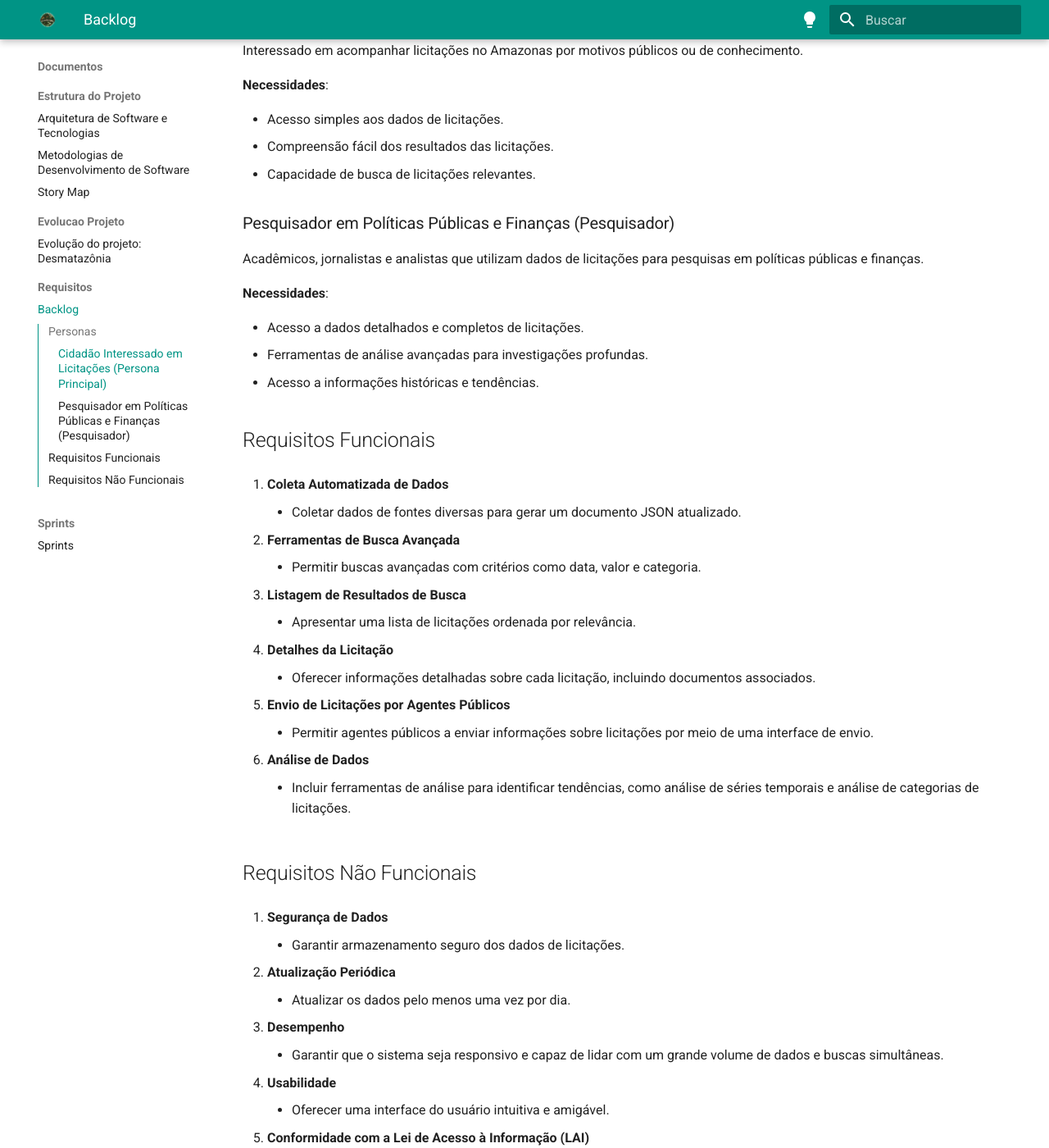
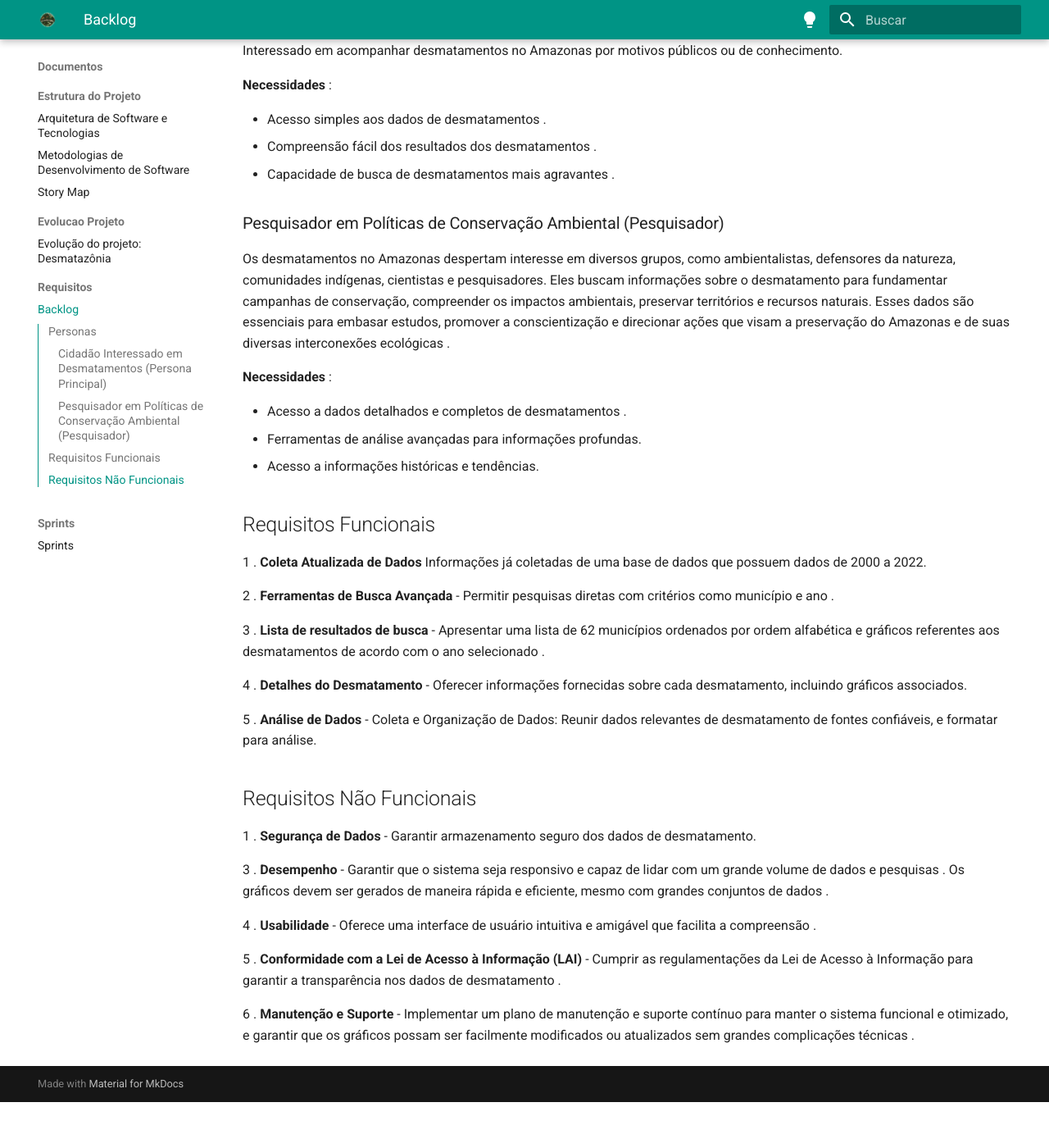
Before and after one commit to unb-mds/2023-2-Squad02-Desmatazonia, an MkDocs documentation site: the page built from docs/Documentos/Requisitos/Backlog.md, in a window 1280 px wide and 1400 px high, scrolled down 691 px. Shown: the whole window at 82% size. Built offline with MkDocs 1.6.1 and Material for MkDocs 9.7.7, drawn with Linux system fonts in a browser that asks for light colours; after the commit the page ends 2035 px from its top, so only the background shows below that; some of the changed text lies outside the part shown.

Commit message:
docs-Atualizando backlog.md

```diff
--- a/docs/Documentos/Requisitos/Backlog.md
+++ b/docs/Documentos/Requisitos/Backlog.md
@@ -1,73 +1,68 @@
-| Épicos                                       | Features                                       | Critérios de Aceitação                                   |
-|----------------------------------------------|------------------------------------------------|----------------------------------------------------------|
-| **Extração de Dados de Licitações**            | *Coleta de Dados Automatizada*                 | O sistema deve coletar dados de todas as fontes necessárias e gerar um arquivo JSON atualizado.                         |
-|                                                 | *Atualização Periódica*                        | O sistema deve ser capaz de atualizar os dados regularmente.                                                             |
-| **Interface do Usuário de Busca e Análise**       | *Página de Pesquisa de Licitações*             | Os usuários devem poder inserir critérios de pesquisa e receber resultados relevantes.                               |
-|                                                 | *Listagem de Resultados*                       | A lista deve ser clara e ordenada por relevância.                                                                         |
-|                                                 | *Detalhes da Licitação*                        | Os detalhes devem incluir todas as informações relevantes.                                                                |
-|                                                 | *Análise de Dados*                            | As ferramentas de análise devem ser intuitivas e informativas.                                                           |
+| Épicos                                               | Recursos                                            | Critérios de Aceitação                                                                                                                                                            |
+| ----------------------------------------------------- | --------------------------------------------------- | --------------------------------------------------------------------------------------------------------------------------------------------------------------------------------- |
+| **Extração de Dados de Desmatamento**                 | *Coleta de Dados*                                   | O sistema deve ser capaz de exibir os dados atualizados fornecidos por possíveis fontes, os quais foram gerados e estão disponíveis em um arquivo JSON.                            |
+|                                                       |                                                     |                                                                                                                                                                                   |
+| **Interface do Usuário de Busca e Análise**           | *Página de Pesquisa de desmatamentos*                | Os usuários devem poder inserir critérios de pesquisa e receber resultados relevantes.                                                                                            |
+|                                                       | *Lista de resultados*                               | A lista deve ser clara e ordenada por ordem alfabética. Devem ser apresentados gráficos referentes a cada município.                                                                 |
+|                                                       | *Detalhes do desmatamento*                          | Os detalhes devem incluir todas as informações relevantes.                                                                                                                          |
+|                                                       | *Análise de Dados*                                  | As ferramentas de análise devem ser intuitivas e informativas.                                                                                                                     |
+
 
 
 ## Personas
 
-### Cidadão Interessado em Licitações (Persona Principal)
+### Cidadão Interessado em Desmatamentos (Persona Principal)
 
-Interessado em acompanhar licitações no Amazonas por motivos públicos ou de conhecimento.
+Interessado em acompanhar desmatamentos no Amazonas por motivos públicos ou de conhecimento.
 
-**Necessidades**:
+**Necessidades** :
 
-- Acesso simples aos dados de licitações.
-- Compreensão fácil dos resultados das licitações.
-- Capacidade de busca de licitações relevantes.
+- Acesso simples aos dados de desmatamentos .
+- Compreensão fácil dos resultados dos desmatamentos .
+- Capacidade de busca de desmatamentos mais agravantes .
 
-### Pesquisador em Políticas Públicas e Finanças (Pesquisador)
+### Pesquisador em Políticas de Conservação Ambiental (Pesquisador)
 
-Acadêmicos, jornalistas e analistas que utilizam dados de licitações para pesquisas em políticas públicas e finanças.
+Os desmatamentos no Amazonas despertam interesse em diversos grupos, como ambientalistas, defensores da natureza, comunidades indígenas, cientistas e pesquisadores. Eles buscam informações sobre o desmatamento para fundamentar campanhas de conservação, compreender os impactos ambientais, preservar territórios e recursos naturais. Esses dados são essenciais para embasar estudos, promover a conscientização e direcionar ações que visam a preservação do Amazonas e de suas diversas interconexões ecológicas .
 
-**Necessidades**:
+**Necessidades** :
 
-  - Acesso a dados detalhados e completos de licitações.
-  - Ferramentas de análise avançadas para investigações profundas.
+  - Acesso a dados detalhados e completos de desmatamentos .
+  - Ferramentas de análise avançadas para informações profundas.
   - Acesso a informações históricas e tendências.
 
 
 
 ## Requisitos Funcionais
 
-1. **Coleta Automatizada de Dados**
-    - Coletar dados de fontes diversas para gerar um documento JSON atualizado.
+1 .  **Coleta Atualizada de Dados**
+    Informações já coletadas de uma base de dados que possuem dados de 2000 a 2022.
 
-2. **Ferramentas de Busca Avançada**
-    - Permitir buscas avançadas com critérios como data, valor e categoria.
+2 .  **Ferramentas de Busca Avançada**
+    - Permitir pesquisas diretas com critérios como município e ano .
 
-3. **Listagem de Resultados de Busca**
-    - Apresentar uma lista de licitações ordenada por relevância.
+3 .  **Lista de resultados de busca**
+    - Apresentar uma lista de 62 municípios ordenados por ordem alfabética e gráficos referentes aos desmatamentos de acordo com o ano selecionado .
 
-4. **Detalhes da Licitação**
-    - Oferecer informações detalhadas sobre cada licitação, incluindo documentos associados.
+4 .  **Detalhes do Desmatamento**
+    - Oferecer informações fornecidas sobre cada desmatamento, incluindo gráficos associados.
 
-5. **Envio de Licitações por Agentes Públicos**
-    - Permitir agentes públicos a enviar informações sobre licitações por meio de uma interface de envio.
-
-6. **Análise de Dados**
-    - Incluir ferramentas de análise para identificar tendências, como análise de séries temporais e análise de categorias de licitações.
+5 .  **Análise de Dados**
+    - Coleta e Organização de Dados: Reunir dados relevantes de desmatamento de fontes confiáveis, e formatar para análise.
 
 ## Requisitos Não Funcionais
 
-1. **Segurança de Dados**
-    - Garantir armazenamento seguro dos dados de licitações.
+1 .  **Segurança de Dados**
+    - Garantir armazenamento seguro dos dados de desmatamento.
 
-2. **Atualização Periódica**
-    - Atualizar os dados pelo menos uma vez por dia.
+3 .  **Desempenho**
+    - Garantir que o sistema seja responsivo e capaz de lidar com um grande volume de dados e pesquisas . Os gráficos devem ser gerados de maneira rápida e eficiente, mesmo com grandes conjuntos de dados .
 
-3. **Desempenho**
-    - Garantir que o sistema seja responsivo e capaz de lidar com um grande volume de dados e buscas simultâneas.
+4 .  **Usabilidade**
+    - Oferece uma interface de usuário intuitiva e amigável que facilita a compreensão .
 
-4. **Usabilidade**
-    - Oferecer uma interface do usuário intuitiva e amigável.
+5 .  **Conformidade com a Lei de Acesso à Informação (LAI)**
+    - Cumprir as regulamentações da Lei de Acesso à Informação para garantir a transparência nos dados de desmatamento .
 
-5. **Conformidade com a Lei de Acesso à Informação (LAI)**
-    - Cumprir as regulamentações da Lei de Acesso à Informação para garantir transparência nas licitações públicas.
-
-6. **Manutenção e Suporte**
-    - Implementar um plano de manutenção e suporte contínuo para manter o sistema atualizado.
+6 .  **Manutenção e Suporte**
+    - Implementar um plano de manutenção e suporte contínuo para manter o sistema funcional e otimizado, e garantir que os gráficos possam ser facilmente modificados ou atualizados sem grandes complicações técnicas .
```
